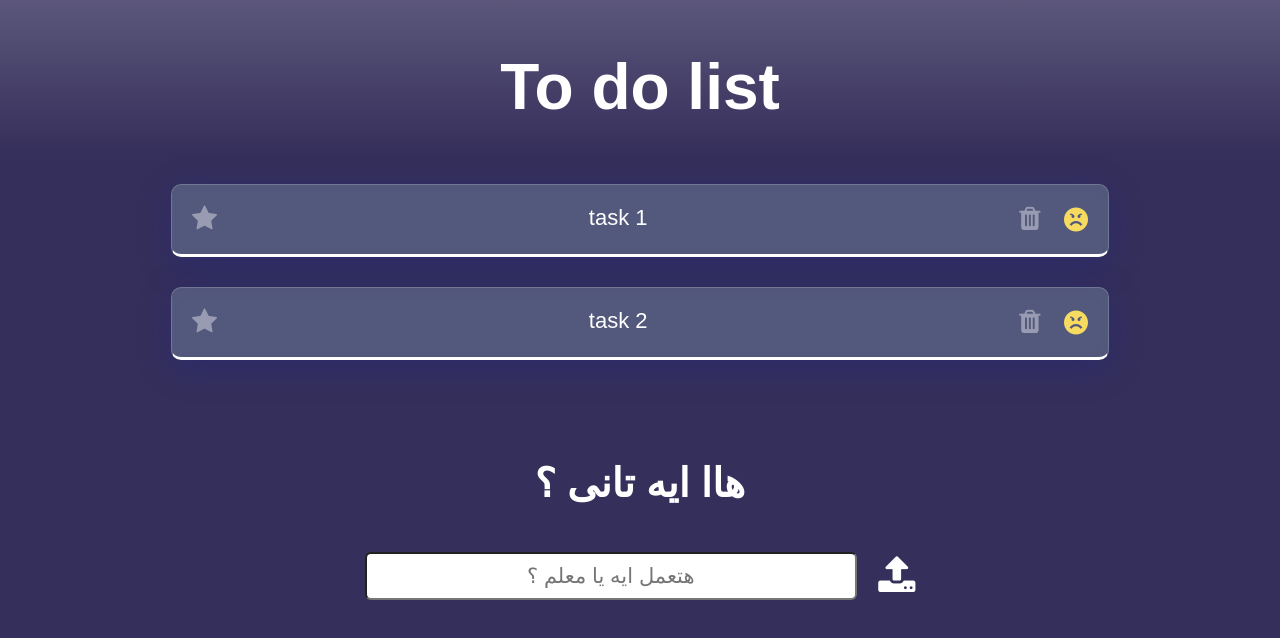
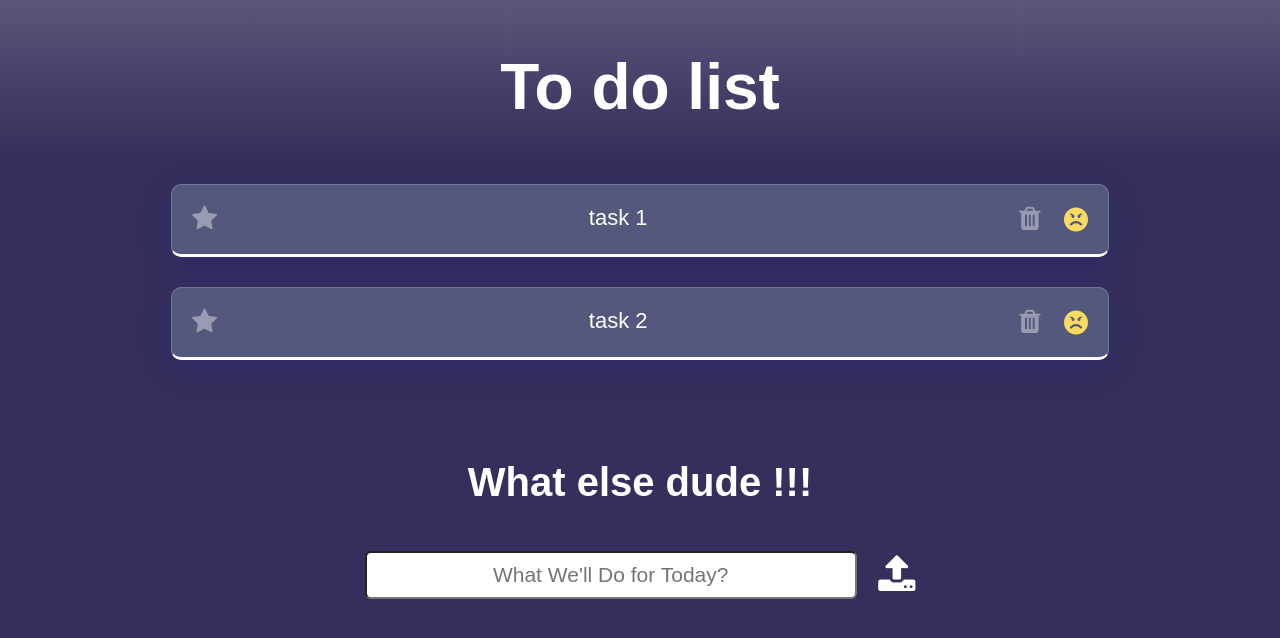
Before and after one commit to Mohamed-abdelgawad/To-do-List, a plain HTML site: page index.html in a window 1280 px wide. Drawn offline with Linux system fonts and the light colour scheme; files whose address does not match are found by name.

Commit message:
Update index.html

```diff
--- a/index.html
+++ b/index.html
@@ -1 +1 @@
-<!DOCTYPE html><html lang="en"><head><meta charset="UTF-8" /><meta http-equiv="X-UA-Compatible" content="IE=edge" /><meta name="viewport" content="width=device-width, initial-scale=1.0" /><title>to do list</title><link rel="stylesheet" href="icomoon/style.css" /><link rel="stylesheet" href="style.css" /> <script defer src="main.js"></script> </head><body><h1>To do list</h1><section id="container"><div class="task"> <span class="icon-star icon"> </span><p class="task-text">task 1</p><div> <span class="icon-trash icon"> </span> <span class="icon-angry2 icon"> </span></div></div><div class="task"> <span class="icon-star icon"> </span><p class="task-text">task 2</p><div> <span class="icon-trash icon"> </span><span class="icon-angry2 icon"> </span></div></div></section><h2 lang="ar"> هاا ايه تانى ؟</h2><form> <input lang="ar" type="text" placeholder="هتعمل ايه يا معلم ؟" > <button class="icon-upload"> </button></form></body></html>
+<!DOCTYPE html><html lang="en"><head><meta charset="UTF-8" /><meta http-equiv="X-UA-Compatible" content="IE=edge" /><meta name="viewport" content="width=device-width, initial-scale=1.0" /><title>to do list</title><link rel="stylesheet" href="icomoon/style.css" /><link rel="stylesheet" href="style.css" /> <script defer src="main.js"></script> </head><body><h1>To do list</h1><section id="container"><div class="task"> <span class="icon-star icon"> </span><p class="task-text">task 1</p><div> <span class="icon-trash icon"> </span> <span class="icon-angry2 icon"> </span></div></div><div class="task"> <span class="icon-star icon"> </span><p class="task-text">task 2</p><div> <span class="icon-trash icon"> </span><span class="icon-angry2 icon"> </span></div></div></section><h2> What else dude !!!</h2> <form> <input type="text" placeholder=" What We'll Do for Today? " > <button class="icon-upload"> </button></form></body></html>
```
